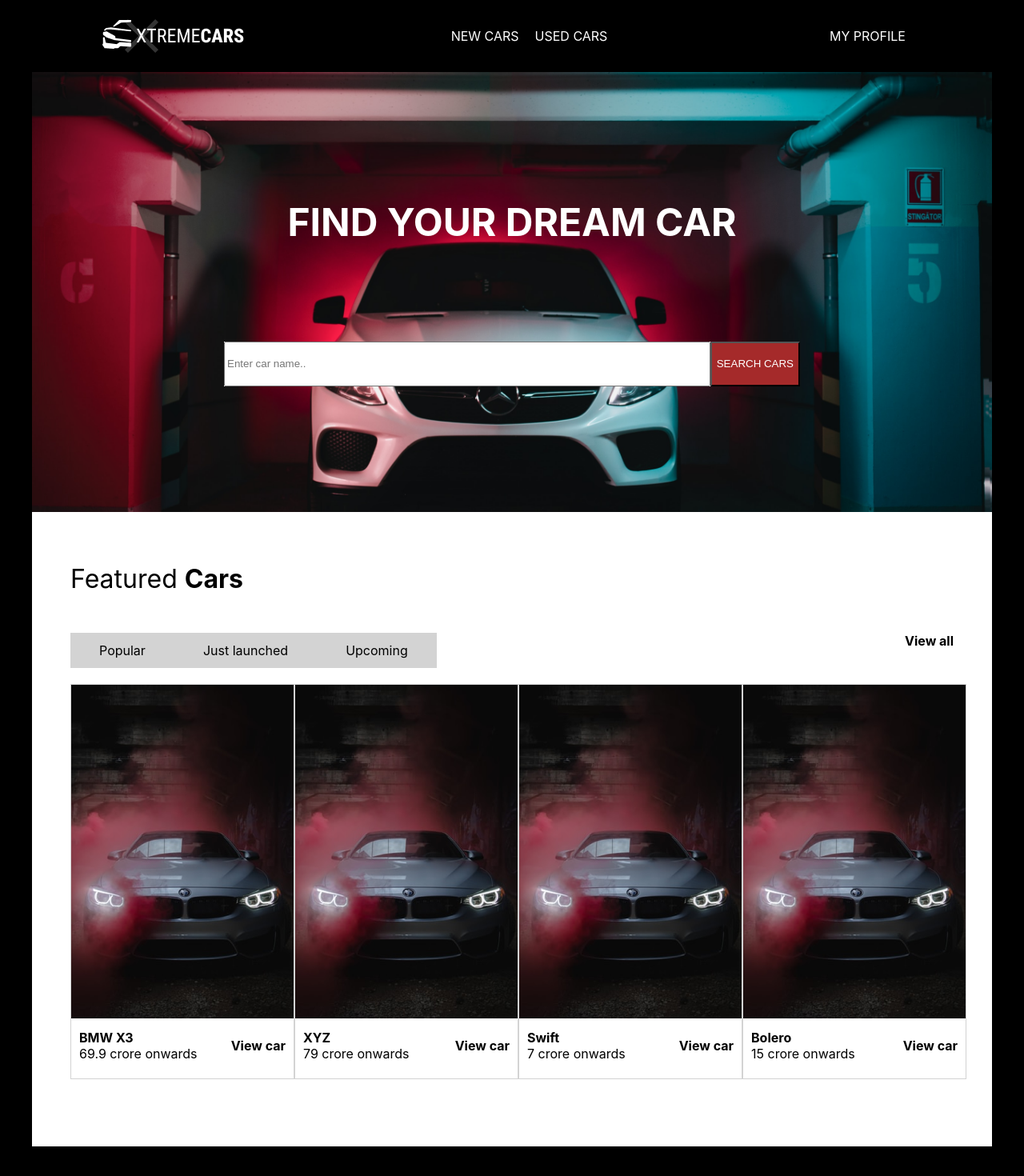
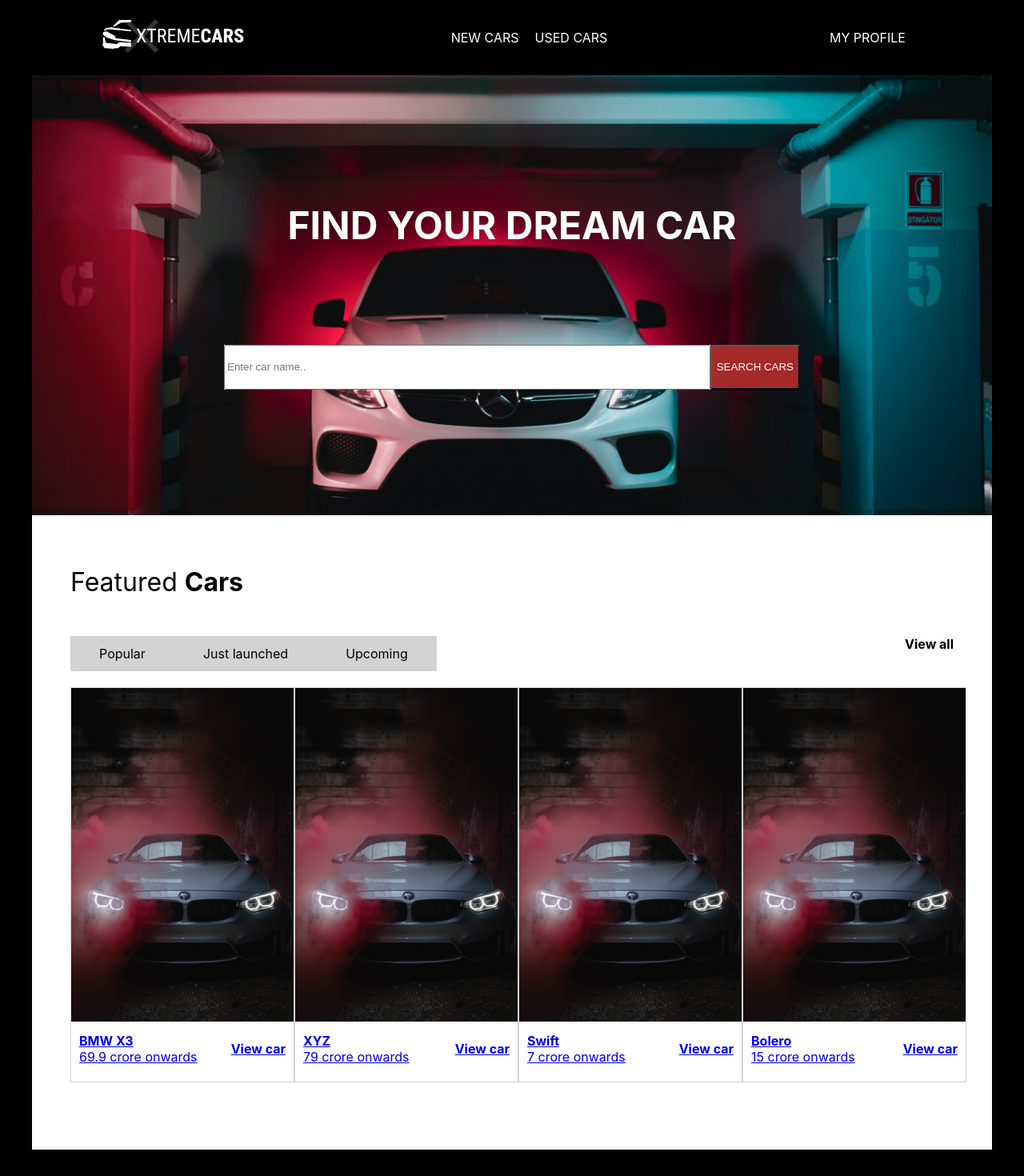
Before and after one commit to mihika777/ReactAssignment, a React (Create React App) app: page / in a window 1280 px wide. Shown: the top 1470 px of the page at 80% size. Built offline with nearby package versions, Linux system fonts and the light colour scheme.

Commit message:
Added Links to Car Cards

```diff
--- a/src/App.js
+++ b/src/App.js
@@ -12,13 +12,13 @@ import LandingPage from './landingPage/landingPage';
 
 function App() {
   return (
+    <BrowserRouter>
     <div className="Main">
       {/* Navigation bar */}
       <NavBar/>
 
       {/* Main Content */}
       <div className="mainBody">
-        <BrowserRouter>
           <Routes>
             <Route path="/" element={<LandingPage/>}/>
             <Route path="car-details-page">
@@ -26,12 +26,12 @@ function App() {
             </Route>
             {/* <Route path='/car-details-page/:id' render={(props) => <CarDetailsPage {...props}/>}/> */}
           </Routes>
-        </BrowserRouter>
       </div>
 
       {/* Footer */}
       <Footer/>
     </div>
+    </BrowserRouter>
   );
 }
 
--- a/src/carCard/carCard.js
+++ b/src/carCard/carCard.js
@@ -1,10 +1,11 @@
 import React from "react";
 import "./carCard.css";
+import { Link } from "react-router-dom";
 
 // props => properties => key={value} pairs
 export default function CarCard(props) {
     return (
-        <div className="carCard">
+        <Link to={`/car-details-page/${props.id}`} className="carCard">
             {/* Image */}
             <div className="">
                 <img src={props.imageUri}/>
@@ -20,6 +21,6 @@ export default function CarCard(props) {
                     <strong>View car</strong>
                 </div>
             </div>
-        </div>
+        </Link>
     )
 }
--- a/src/landingPage/landingPage.js
+++ b/src/landingPage/landingPage.js
@@ -39,7 +39,7 @@ export default function LandingPage () {
                     {/* Props or properties. name, price, imageUri */}
                     {/* <ComponentName property1={value1} property2={value2} ..../> */}
                     {
-                        cars.map((car) => <CarCard name={car.name} price={car.price} imageUri={car.imageUri} />)
+                        cars.map((car) => <CarCard id={car.id} name={car.name} price={car.price} imageUri={car.imageUri} />)
                     }
                 </div>
             </div>
--- a/src/navbar/navbar.js
+++ b/src/navbar/navbar.js
@@ -1,11 +1,12 @@
 import React from "react";
 import "./navbar.css";
+import { Link } from "react-router-dom";
 
 export default function NavBar() {
     return (
         <div className="navbar">
             {/* By default imports for images starts from /public */}
-            <img className="logo" src={"/./logo/Logo.png"}/>
+            <Link to="/"><img className="logo" src={"/./logo/Logo.png"}/> </Link>
             <div className="navMiddle">
                 <span>New Cars</span>
                 <span>Used Cars</span>
```
